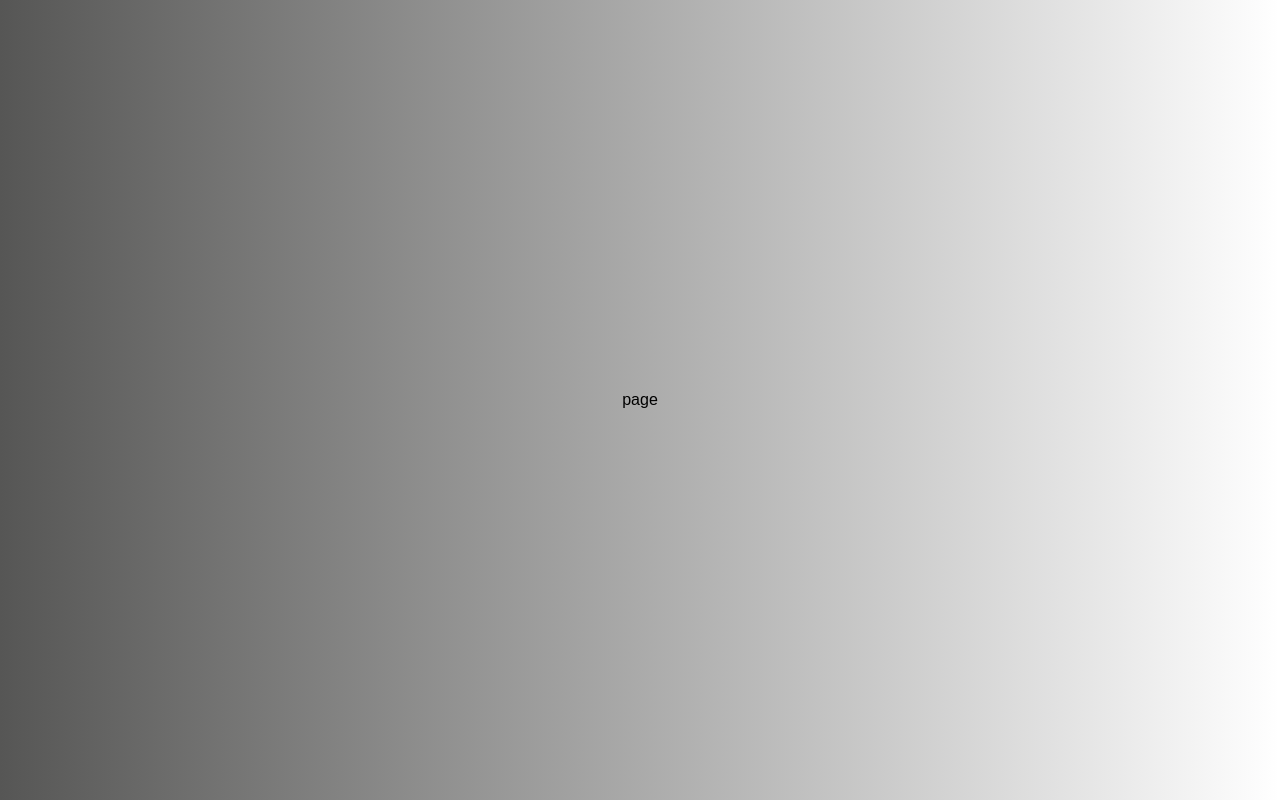
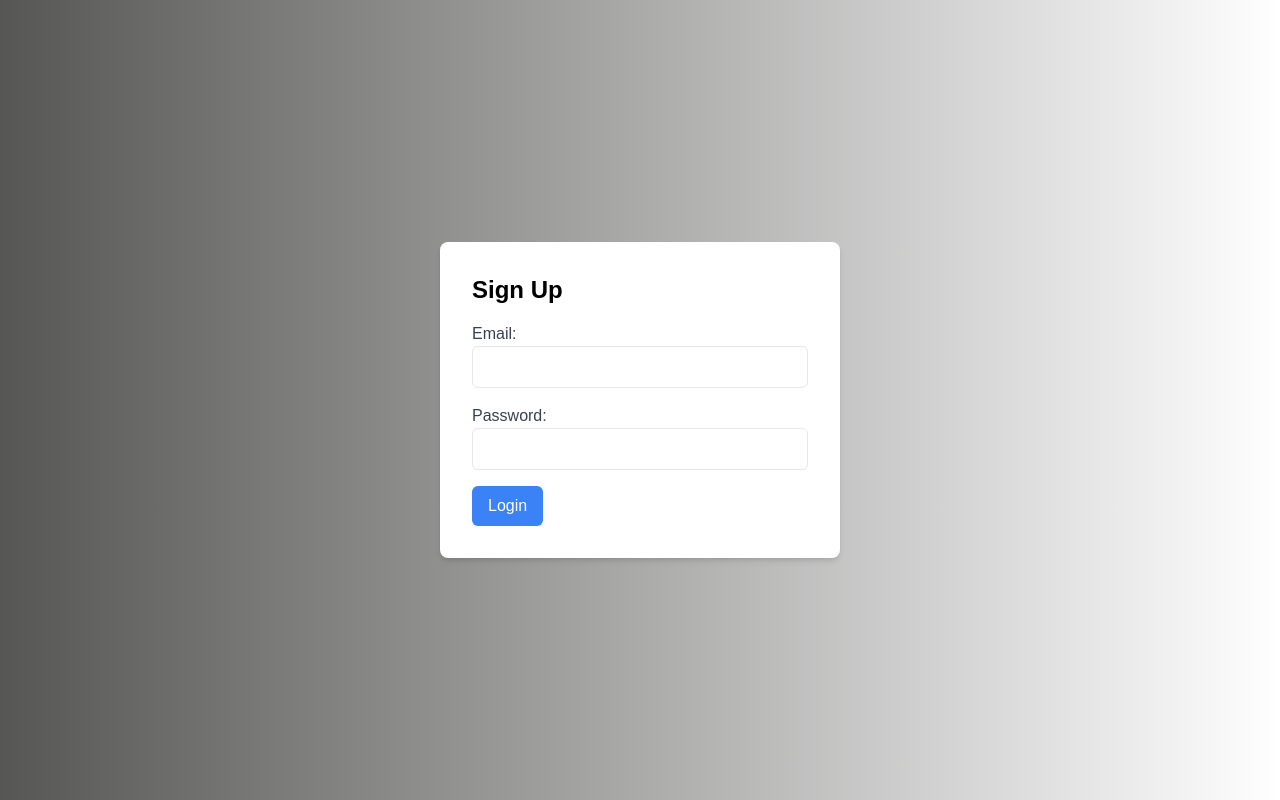
Before and after one commit to Sahitya1707/JWT_AUTH, a Next.js app in the folder frontend/: page /login in a window 1280 px wide. Built offline with nearby package versions, Linux system fonts and the light colour scheme; a web font is replaced by a local one.

Commit message:
created login and signup button

```diff
--- /dev/null
+++ b/frontend/src/app/components/LoginButton.js
@@ -0,0 +1,14 @@
+import React from "react";
+
+const LoginButton = ({ text, handleButton }) => {
+  return (
+    <button
+      className="bg-blue-500 text-white px-4 py-2 rounded-md hover:bg-blue-600 capitalize"
+      onClick={handleButton}
+    >
+      {text}
+    </button>
+  );
+};
+
+export default LoginButton;
--- /dev/null
+++ b/frontend/src/app/components/LoginHeading.js
@@ -0,0 +1,7 @@
+import React from "react";
+
+const LoginHeading = ({ text }) => {
+  return <h2 className="text-2xl font-bold mb-4 capitalize">{text}</h2>;
+};
+
+export default LoginHeading;
--- /dev/null
+++ b/frontend/src/app/components/LoginInput.js
@@ -0,0 +1,16 @@
+import React from "react";
+
+const LoginInput = ({ label, handleInput }) => {
+  return (
+    <div className="flex flex-col">
+      <label className="text-gray-700">{label}</label>
+      <input
+        type="email"
+        className="border rounded-md px-3 py-2"
+        onChange={handleInput}
+      />
+    </div>
+  );
+};
+
+export default LoginInput;
--- a/frontend/src/app/components/Signup.js
+++ b/frontend/src/app/components/Signup.js
@@ -1,4 +1,7 @@
 import React from "react";
+import LoginHeading from "./LoginHeading";
+import LoginInput from "./LoginInput";
+import LoginButton from "./LoginButton";
 
 const Signup = () => {
   return (
@@ -9,19 +12,11 @@ const Signup = () => {
       {" "}
 
       <div className="bg-white p-8 rounded-lg shadow-md w-[25rem]">
-        <h2 className="text-2xl font-bold mb-4">Sign Up</h2>
+        <LoginHeading text="Sign Up" />
         <form className="space-y-4">
-          <div className="flex flex-col">
-            <label className="text-gray-700">Email:</label>
-            <input type="email" className="border rounded-md px-3 py-2" />
-          </div>
-          <div className="flex flex-col">
-            <label className="text-gray-700">Password:</label>
-            <input type="password" className="border rounded-md px-3 py-2" />
-          </div>
-          <button className="bg-blue-500 text-white px-4 py-2 rounded-md hover:bg-blue-600">
-            Sign Up
-          </button>
+          <LoginInput label={"Email:"} />
+          <LoginInput label="Password:" />
+          <LoginButton text="sign up" />
         </form>
       </div>
     </div>
--- a/frontend/src/app/login/page.js
+++ b/frontend/src/app/login/page.js
@@ -1,7 +1,26 @@
 import React from "react";
+import LoginHeading from "../components/LoginHeading";
+import LoginInput from "../components/LoginInput";
+import LoginButton from "../components/LoginButton";
 
 const page = () => {
-  return <div>page</div>;
+  return (
+    <div
+      className="flex
+ items-center justify-center h-screen"
+    >
+      {" "}
+
+      <div className="bg-white p-8 rounded-lg shadow-md w-[25rem]">
+        <LoginHeading text="Sign Up" />
+        <form className="space-y-4">
+          <LoginInput label={"Email:"} />
+          <LoginInput label="Password:" />
+          <LoginButton text="Login" />
+        </form>
+      </div>
+    </div>
+  );
 };
 
 export default page;
--- a/frontend/src/app/signup/page.js
+++ b/frontend/src/app/signup/page.js
@@ -1,5 +1,5 @@
 import React from "react";
-import Signup from "../components/signup";
+import Signup from "../components/Signup";
 
 const page = () => {
   return (
```
